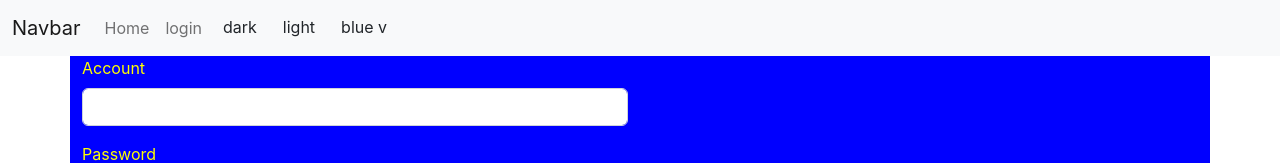
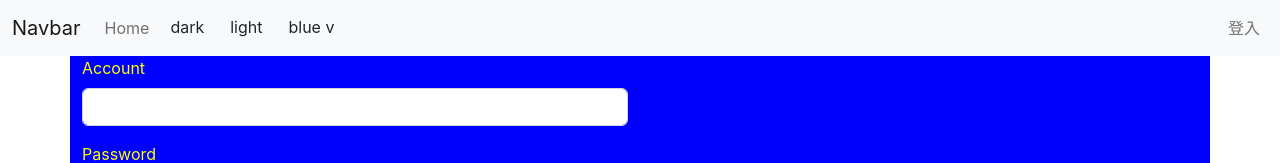
Before and after one commit to Nuyeel/react01, a React (Create React App) app: page /login in a window 1280 px wide. Shown: the top 163 px of the page. Built offline with nearby package versions, Linux system fonts and the light colour scheme.

Commit message:
no message

```diff
--- a/src/components/AuthContextProvider.js
+++ b/src/components/AuthContextProvider.js
@@ -21,7 +21,7 @@ export default function AuthContextProvider({ children }) {
     const [auth, setAuth] = useState(localAuth);
 
     return (
-        <AuthContext.Provider value={{ auth, setAuth }}>
+        <AuthContext.Provider value={{ ...auth, setAuth }}>
             {children}
         </AuthContext.Provider>
     );
--- a/src/components/Navbar.js
+++ b/src/components/Navbar.js
@@ -1,9 +1,11 @@
 import React, { useContext } from "react";
 import { Link } from "react-router-dom";
 import ThemeContext, { themes } from "./ThemeContext";
+import AuthContext from "./AuthContext";
 
 export default function Navbar() {
     const { name, bgc, fc, setTheme } = useContext(ThemeContext);
+    const { authorized, account } = useContext(AuthContext);
 
     return (
         <nav className="navbar navbar-expand-lg bg-light">
@@ -32,11 +34,7 @@ export default function Navbar() {
                                 Home
                             </Link>
                         </li>
-                        <li className="nav-item">
-                            <Link className="nav-link" to="/login">
-                                login
-                            </Link>
-                        </li>
+
                         {Object.keys(themes).map((n) => {
                             return (
                                 <li className="nav-item" key={n}>
@@ -44,11 +42,23 @@ export default function Navbar() {
                                         className="btn"
                                         onClick={() => setTheme(themes[n])}
                                     >
-                                        {n + ((n===name) ? ' v' : '')}
+                                        {n + (n === name ? " v" : "")}
                                     </button>
                                 </li>
                             );
                         })}
+                    </ul>
+
+                    <ul className="navbar-nav mb-2 mb-lg-0">
+                        {authorized ? (
+                            <li className="nav-item">{account}</li>
+                        ) : (
+                            <li className="nav-item">
+                                <Link className="nav-link" to="/login">
+                                    登入
+                                </Link>
+                            </li>
+                        )}
                     </ul>
                 </div>
             </div>
```
